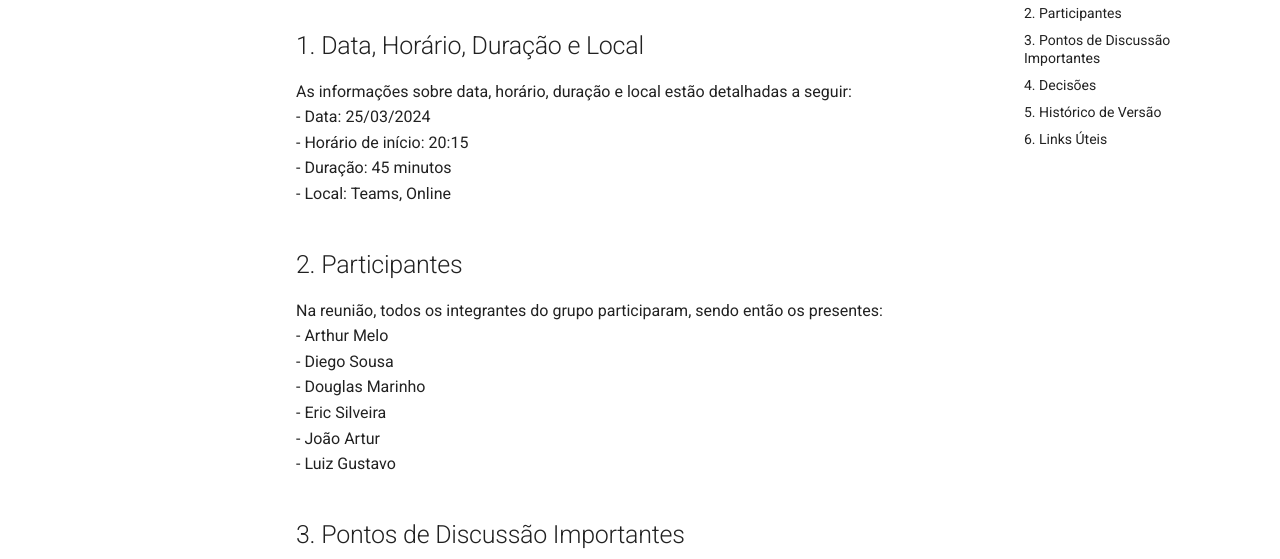
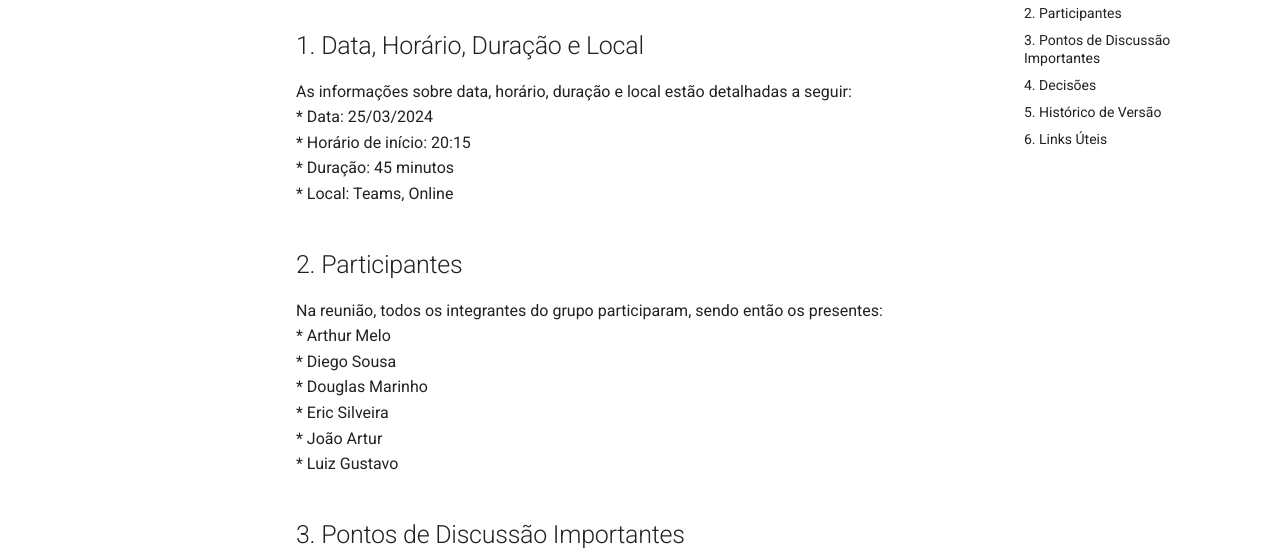
Before and after one commit to LuizGust4vo/2024.1-CD-MOJ-IHC, an MkDocs documentation site: the page built from docs/atas/ata01.md, in a window 1280 px wide and 900 px high. Shown: the part 200-759 px from the top of the window. Built offline with MkDocs 1.6.1 and Material for MkDocs 9.7.7, drawn with Linux system fonts in a browser that asks for light colours; comment, search, counter and statistics services are not loaded; the version menu is left out; some of the changed lines change nothing that is shown.

Commit message:
Update ata01.md

```diff
--- a/docs/atas/ata01.md
+++ b/docs/atas/ata01.md
@@ -3,20 +3,20 @@
 ## 1. Data, Horário, Duração e Local
 
 As informações sobre data, horário, duração e local estão detalhadas a seguir: </br>
-- Data: 25/03/2024 </br>
-- Horário de início: 20:15 </br>
-- Duração: 45 minutos </br>
-- Local: Teams, Online </br>
+* Data: 25/03/2024 </br>
+* Horário de início: 20:15 </br>
+* Duração: 45 minutos </br>
+* Local: Teams, Online </br>
 
 ## 2. Participantes
 
 Na reunião, todos os integrantes do grupo participaram, sendo então os presentes: </br>
-- Arthur Melo </br>
-- Diego Sousa </br>
-- Douglas Marinho </br>
-- Eric Silveira </br>
-- João Artur </br>
-- Luiz Gustavo </br>
+* Arthur Melo </br>
+* Diego Sousa </br>
+* Douglas Marinho </br>
+* Eric Silveira </br>
+* João Artur </br>
+* Luiz Gustavo </br>
 
 ## 3. Pontos de Discussão Importantes
 
```
